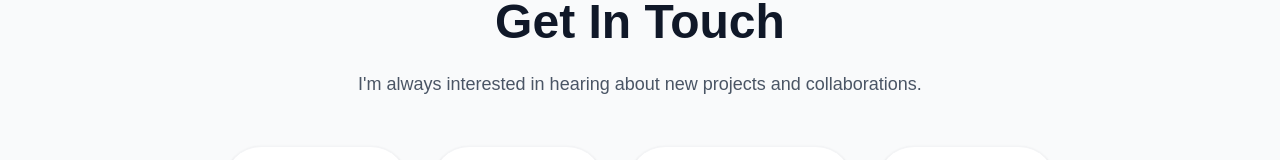
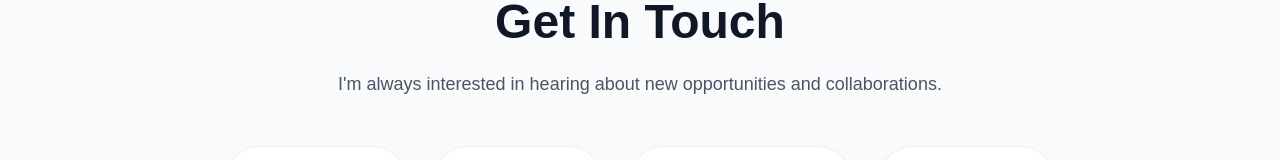
Before and after one commit to PabasaraPalihena/PMPP, a Next.js app in the folder portfolio/: page / in a window 1280 px wide. Shown: the part 6452-6612 px from the top of the page. Built offline with nearby package versions, Linux system fonts and the light colour scheme.

Commit message:
ui(contact): update the contact page

```diff
--- a/portfolio/components/Contact.tsx
+++ b/portfolio/components/Contact.tsx
@@ -28,7 +28,7 @@ export default function Contact() {
         >
           <h2 className="text-4xl md:text-5xl font-bold text-gray-900 mb-6">Get In Touch</h2>
           <p className="text-lg text-gray-600">
-            I&apos;m always interested in hearing about new projects and collaborations.
+            I&apos;m always interested in hearing about new opportunities and collaborations.
           </p>
         </motion.div>
 
```
